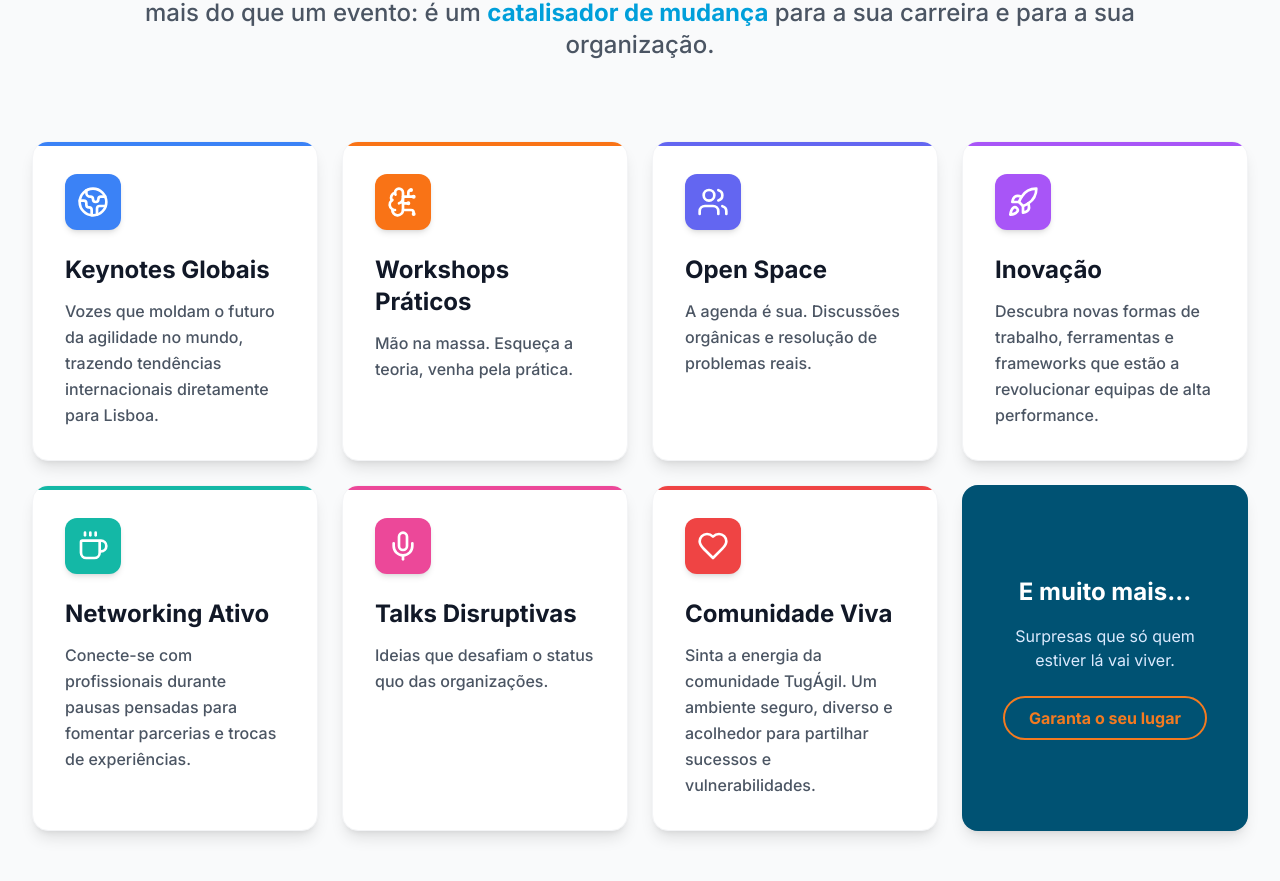
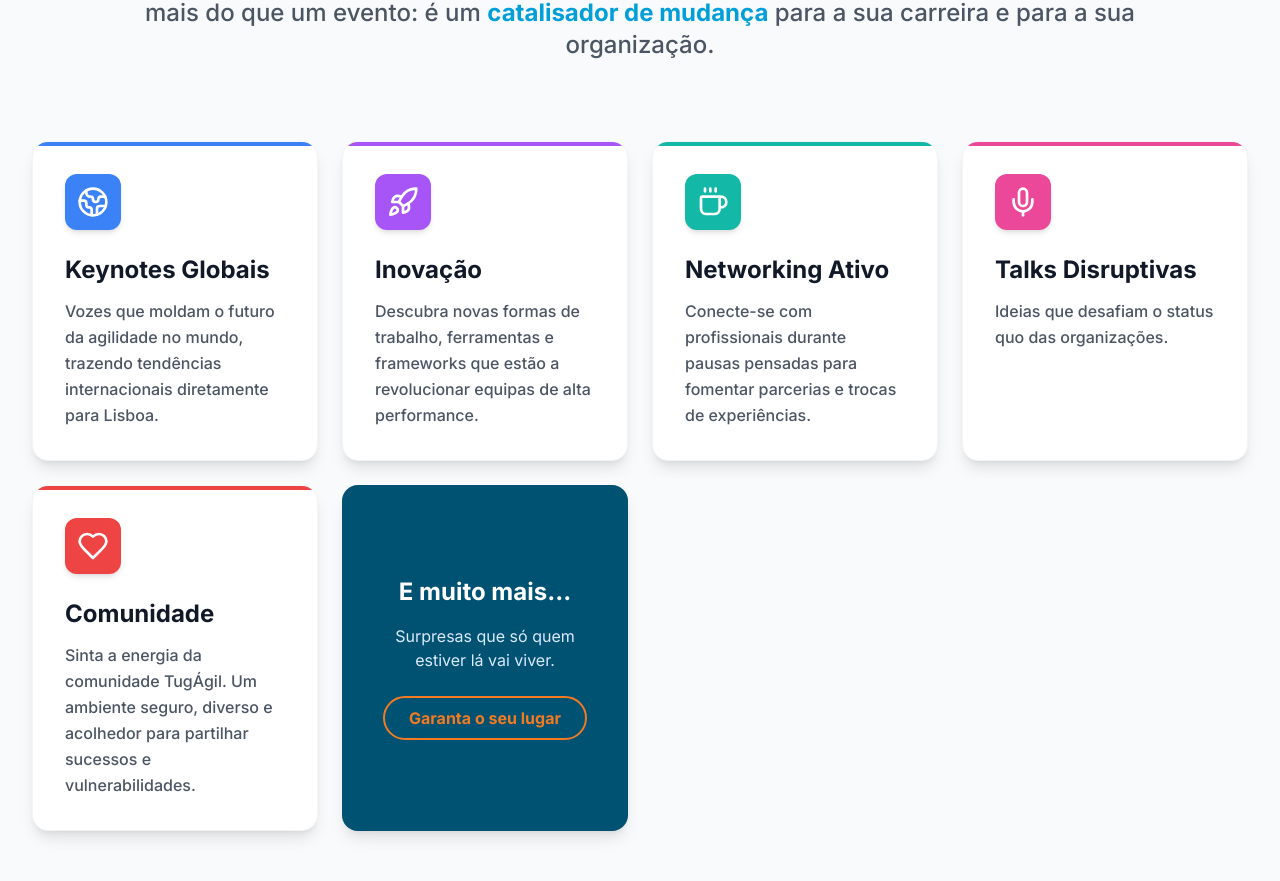
Before and after one commit to tugagilportugal-star/rsg2026, a React (Vite) app: page / in a window 1280 px wide. Shown: the part 2715-3596 px from the top of the page. Built offline with nearby package versions, Linux system fonts and the light colour scheme; no server answers.

Commit message:
Update Features.tsx

```diff
--- a/sections/Features.tsx
+++ b/sections/Features.tsx
@@ -9,18 +9,6 @@ export const Features: React.FC = () => {
         title: "Keynotes Globais",
         desc: "Vozes que moldam o futuro da agilidade no mundo, trazendo tendências internacionais diretamente para Lisboa.",
         color: "bg-blue-500"
-    },
-    {
-        icon: <BrainCircuit className="w-8 h-8 text-white" />,
-        title: "Workshops Práticos",
-        desc: "Mão na massa. Esqueça a teoria, venha pela prática.",
-        color: "bg-orange-500"
-    },
-    {
-        icon: <Users className="w-8 h-8 text-white" />,
-        title: "Open Space",
-        desc: "A agenda é sua. Discussões orgânicas e resolução de problemas reais.",
-        color: "bg-indigo-500"
     },
     {
         icon: <Rocket className="w-8 h-8 text-white" />,
@@ -42,7 +30,7 @@ export const Features: React.FC = () => {
     },
     {
         icon: <Heart className="w-8 h-8 text-white" />,
-        title: "Comunidade Viva",
+        title: "Comunidade",
         desc: "Sinta a energia da comunidade TugÁgil. Um ambiente seguro, diverso e acolhedor para partilhar sucessos e vulnerabilidades.",
         color: "bg-red-500"
     },
```
